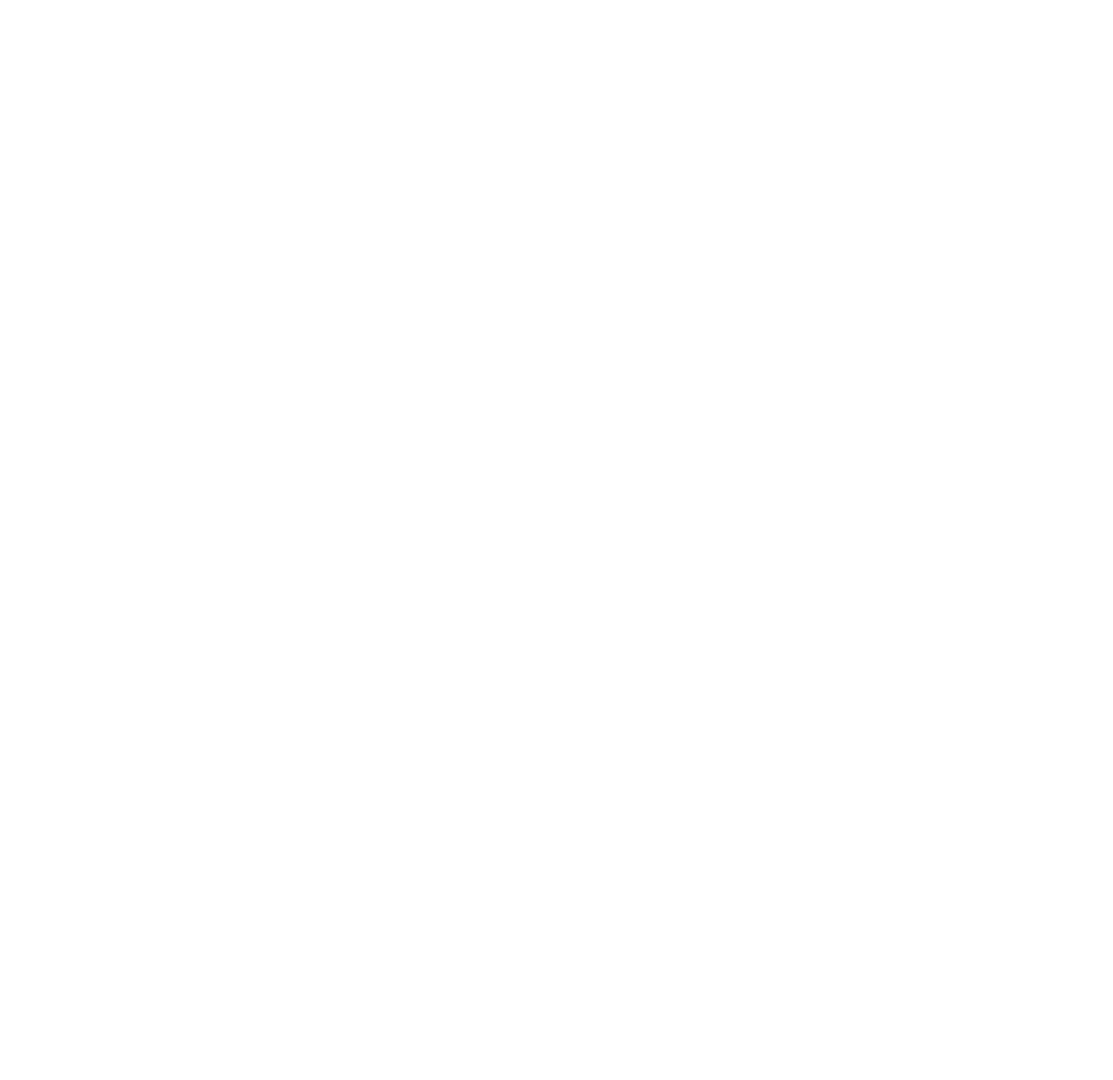
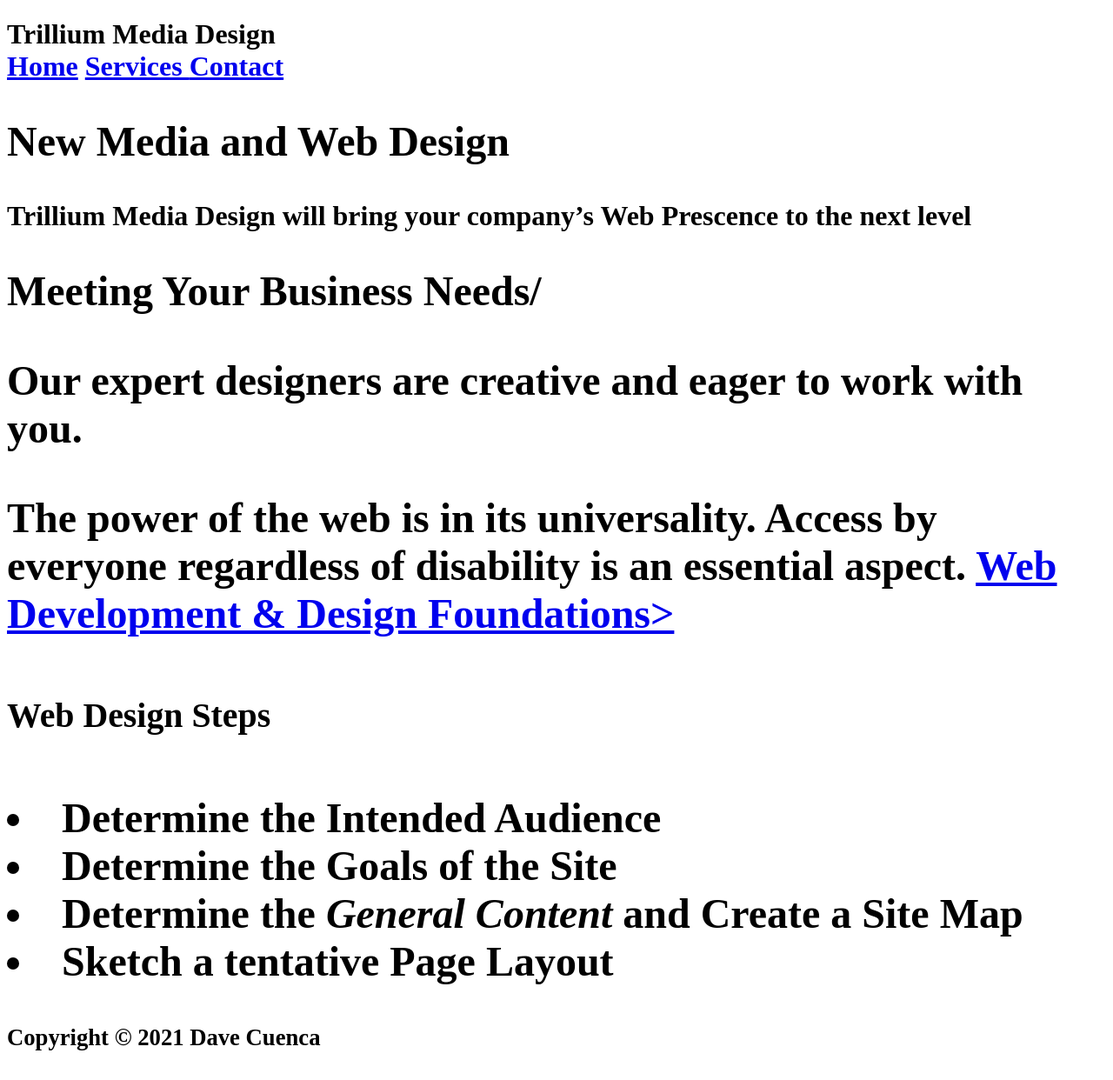
Before and after one commit to 44144-fa21/ch2inclassnotes-Dcuenca654, a plain HTML site: page index.html in a window 1280 px wide. Shown: the whole page at 87% size. Before the commit the page ends 800 px from the top, so only its background shows below. Drawn offline with Linux system fonts and the light colour scheme.

Commit message:
Chapter 2 notes
Added chapter 2 in class notes and activity

```diff
--- a/index.html
+++ b/index.html
@@ -1,10 +1,40 @@
 <!DOCTYPE html>
 <html lang="en">
 	<head>
-		<title>LASTNAME Chapter 2 InClass Notes</title>
+		<title>Cuenca Chapter 2 InClass Notes</title>
 		<meta charset="utf-8">
 	</head>
 	<body>
+		<h1> Trillium Media Design </hi>
+		<nav>
+			<a href= "index.html">Home</a>
+			<a href="services.html"> Services </a>
+			<a href="contact.html"> Contact </a>
 
+		</nav>
+		<main>
+			<h2> New Media and Web Design </h2>
+			<p> Trillium Media Design will bring your company&rsquo;s Web Prescence
+				to the next level</p>
+			<h2>Meeting Your Business Needs/<h2>
+			<p>Our expert designers are creative and eager to work with you.</p>
+			<blockqoute>The power of the web is in its universality. Access by everyone
+					regardless of disability is an essential aspect.
+			</blockquote>
+			<a href="http://webdevfoundations.net">Web Development &amp; Design Foundations>
+			</a>
+
+			<h5>Web Design Steps</h5>
+
+			<u1>
+				<li>Determine the Intended Audience</li>
+				<li><strong>Determine the Goals of the Site</strong/li>
+				<li>Determine the <em>General Content</em> and Create a Site Map</li>
+				<li>Sketch a tentative Page Layout</li>
+			</u1>
+
+		</main>
+	<footer>
+		<p><small><strong>Copyright &copy; 2021 Dave Cuenca
 	</body>
 </html>
```
Also changed, not shown: contacts.html (added, +23 -0 lines), services.html (added, +28 -0 lines).
